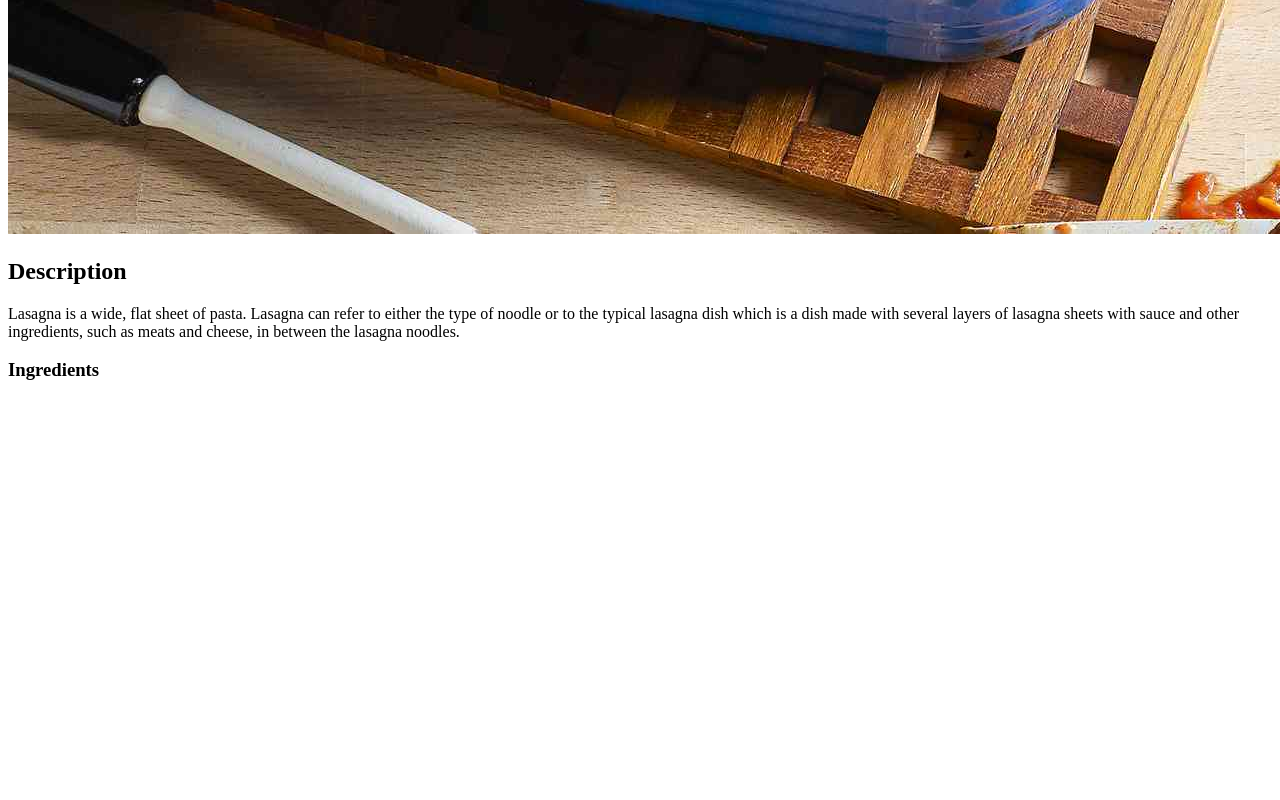
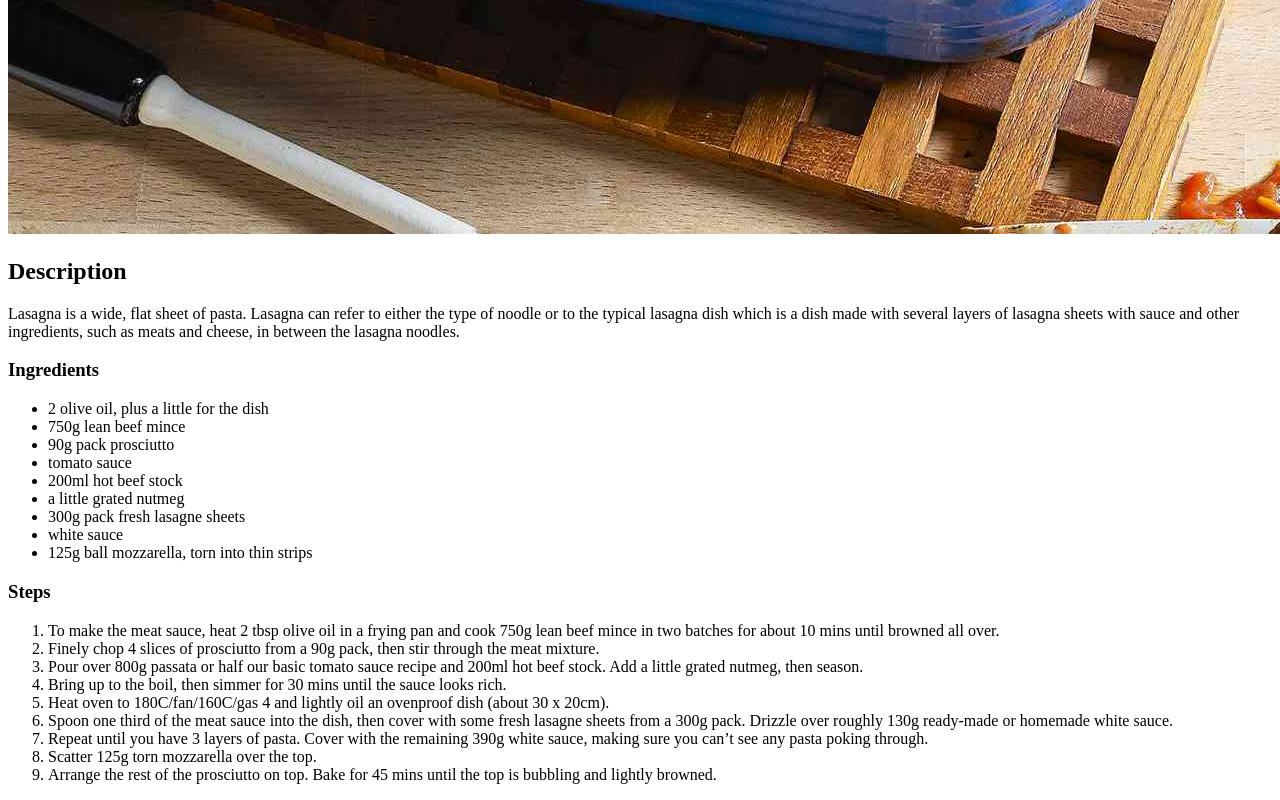
Before and after one commit to jd-silva/odin-recipes, a plain HTML site: page recipes/lasagna.html in a window 1280 px wide. Shown: the part 1346-2146 px from the top of the page. Before the commit the page ends 1746 px from the top, so only its background shows below. Drawn offline with Linux system fonts and the light colour scheme.

```diff
--- a/recipes/lasagna.html
+++ b/recipes/lasagna.html
@@ -12,6 +12,28 @@
     <h2>Description</h2>
     <p>Lasagna is a wide, flat sheet of pasta. Lasagna can refer to either the type of noodle or to the typical lasagna dish which is a dish made with several layers of lasagna sheets with sauce and other ingredients, such as meats and cheese, in between the lasagna noodles.</p>
     <h3>Ingredients</h3>
-
+    <ul>
+        <li>2 olive oil, plus a little for the dish</li>
+        <li>750g lean beef mince</li>
+        <li>90g pack prosciutto</li>
+        <li>tomato sauce</li>
+        <li>200ml hot beef stock</li>
+        <li>a little grated nutmeg</li>
+        <li>300g pack fresh lasagne sheets</li>
+        <li>white sauce</li>
+        <li>125g ball mozzarella, torn into thin strips</li>
+    </ul>
+    <h3>Steps</h3>
+    <ol>
+        <li>To make the meat sauce, heat 2 tbsp olive oil in a frying pan and cook 750g lean beef mince in two batches for about 10 mins until browned all over.</li>
+        <li>Finely chop 4 slices of prosciutto from a 90g pack, then stir through the meat mixture.</li>
+        <li>Pour over 800g passata or half our basic tomato sauce recipe and 200ml hot beef stock. Add a little grated nutmeg, then season.</li>
+        <li>Bring up to the boil, then simmer for 30 mins until the sauce looks rich.</li>
+        <li>Heat oven to 180C/fan/160C/gas 4 and lightly oil an ovenproof dish (about 30 x 20cm).</li>
+        <li>Spoon one third of the meat sauce into the dish, then cover with some fresh lasagne sheets from a 300g pack. Drizzle over roughly 130g ready-made or homemade white sauce.</li>
+        <li>Repeat until you have 3 layers of pasta. Cover with the remaining 390g white sauce, making sure you can’t see any pasta poking through.</li>
+        <li>Scatter 125g torn mozzarella over the top.</li>
+        <li>Arrange the rest of the prosciutto on top. Bake for 45 mins until the top is bubbling and lightly browned.</li>
+    </ol>
 </body>
 </html>
```
Also changed, not shown: index.html (+5 -1 lines).
